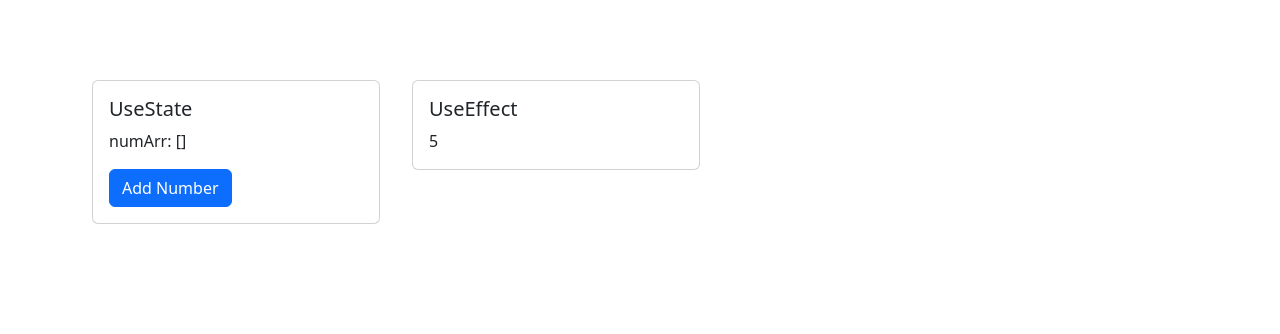
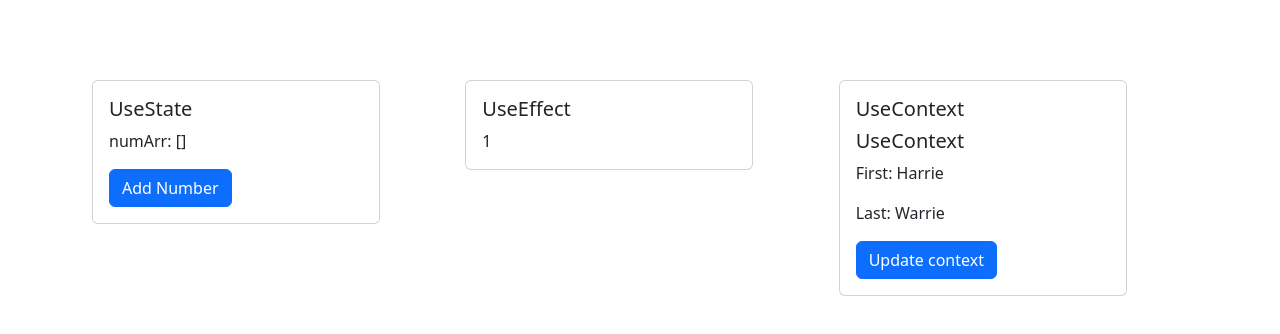
Before and after one commit to willemverbuyst/react-hooks, a React (Create React App) app: page / in a window 1280 px wide. Shown: the top 334 px of the page. Built offline with nearby package versions, Linux system fonts and the light colour scheme.

Commit message:
feat: add useContext hook

```diff
--- a/src/App.tsx
+++ b/src/App.tsx
@@ -3,6 +3,7 @@ import Row from 'react-bootstrap/Row';
 import Col from 'react-bootstrap/Col';
 import UseEffectComponent from './components/useEffectComponent';
 import UseStateComponent from './components/UseStateComponent';
+import UseContextComponent from './components/useContextComponent';
 
 function App() {
   return (
@@ -14,6 +15,9 @@ function App() {
         <Col>
           <UseEffectComponent />
         </Col>
+        <Col>
+          <UseContextComponent />
+        </Col>
       </Row>
     </Container>
   );
--- /dev/null
+++ b/src/components/store.ts
@@ -0,0 +1,12 @@
+import { createContext } from 'react';
+
+const initialState = {
+  firstName: '',
+  lastName: '',
+};
+
+export type UserState = typeof initialState;
+
+const context = createContext<UserState>(initialState);
+
+export default context;
--- /dev/null
+++ b/src/components/useContextComponent.tsx
@@ -0,0 +1,50 @@
+import Button from 'react-bootstrap/Button';
+import Card from 'react-bootstrap/Card';
+import { useContext, useState } from 'react';
+import UserContext, { UserState } from './store';
+
+function ConsumerComponent() {
+  const user = useContext(UserContext);
+
+  console.log('ComsumerComponent is rendered');
+
+  return (
+    <>
+      <Card.Title>UseContext</Card.Title>
+      <Card.Text>First: {user.firstName}</Card.Text>
+      <Card.Text>Last: {user.lastName}</Card.Text>
+    </>
+  );
+}
+
+function UseContextComponent() {
+  const [user, setUser] = useState<UserState>({
+    firstName: 'Harrie',
+    lastName: 'Warrie',
+  });
+
+  console.log('UseContextComponent is rendered');
+
+  const handleClick = () => {
+    setUser({
+      firstName: 'Vera',
+      lastName: 'von Venus',
+    });
+  };
+
+  return (
+    <UserContext.Provider value={user}>
+      <Card style={{ width: '18rem' }}>
+        <Card.Body>
+          <Card.Title>UseContext</Card.Title>
+          <ConsumerComponent />
+          <Button variant="primary" onClick={handleClick}>
+            Update context
+          </Button>
+        </Card.Body>
+      </Card>
+    </UserContext.Provider>
+  );
+}
+
+export default UseContextComponent;
--- a/src/components/useEffectComponent.tsx
+++ b/src/components/useEffectComponent.tsx
@@ -5,7 +5,7 @@ export default function UseEffectComponent() {
   const [num, setNum] = useState<number>(0);
 
   useEffect(() => {
-    const timer = setInterval(() => setNum((prev) => prev + 1), 1000);
+    const timer = setInterval(() => setNum((prev) => prev + 1), 3000);
     return () => clearInterval(timer);
   }, []);
 
--- a/src/index.css
+++ b/src/index.css
@@ -1,7 +1,6 @@
 body {
   margin: auto;
   padding: 5rem;
-  width: 800px;
   text-align: center;
   font-size: x-large;
   font-family: -apple-system, BlinkMacSystemFont, 'Segoe UI', 'Roboto', 'Oxygen',
```
